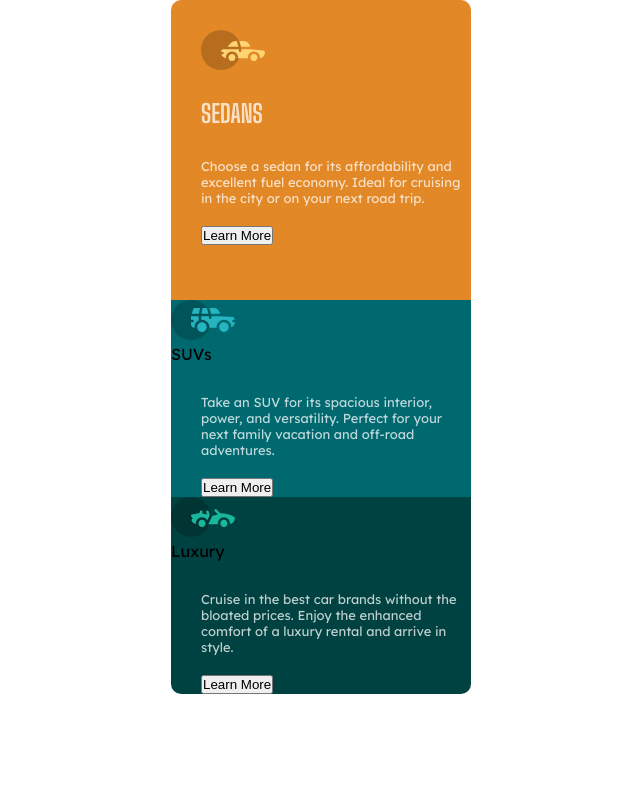
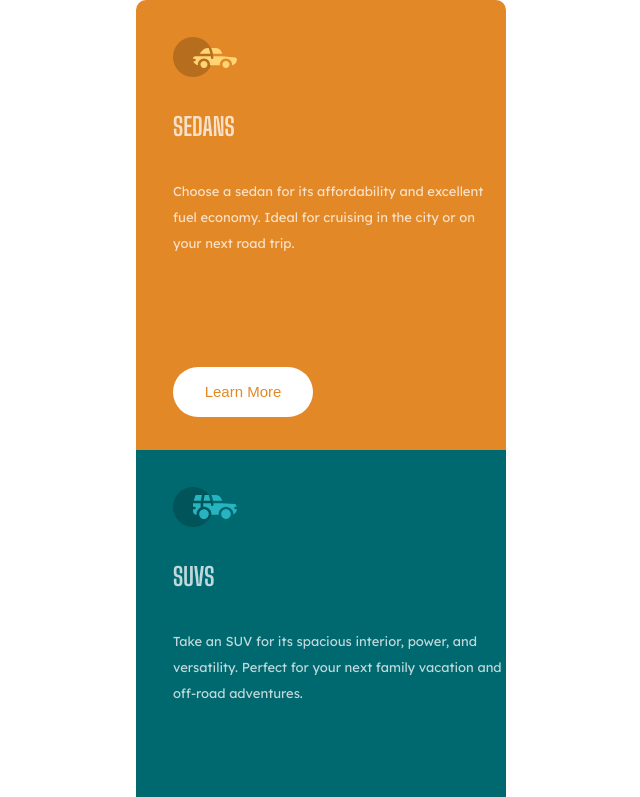
Before and after one commit to ifeibukun/column-previewe, a plain HTML site: page index.html in a window 1280 px wide. Shown: the top 797 px of the page, without its empty margins (319-959 px from the left). Drawn offline with Linux system fonts and the light colour scheme.

Commit message:
Add files via upload

```diff
--- a/index.html
+++ b/index.html
@@ -27,7 +27,7 @@
           or on your next road trip.</p>
       </div>
 
-        <button type="button">Learn More</button>
+        <button type="button" class="button-one">Learn More</button>
 
     </div>
 
@@ -37,14 +37,14 @@
         <div class="logo-two"><svg width="64" height="40" xmlns="http://www.w3.org/2000/svg"><g fill="none" fill-rule="evenodd"><circle fill="#000" opacity=".201" cx="20" cy="20" r="20"/><path d="M31.002 22.358c2.917 0 5.18 2.593 4.762 5.506a4.828 4.828 0 01-2.962 3.778 4.797 4.797 0 01-5.3-1.165c-1.188-1.26-1.235-2.613-1.263-2.613-.42-2.924 1.857-5.506 4.763-5.506zm22 0c3.457 0 5.798 3.567 4.41 6.744A4.816 4.816 0 0152.3 31.94a4.826 4.826 0 01-4.06-4.077c-.42-2.915 1.846-5.506 4.762-5.506zm-15.04-6.083v1.462a1.29 1.29 0 001.352 1.29c.693-.033 1.227-.631 1.227-1.326v-1.426h8.3l13.056.716a1.29 1.29 0 011.164.917c.27.895.446 1.477.563 1.87h-1.047c-.694 0-1.291.534-1.324 1.228a1.29 1.29 0 001.288 1.352h1.445c-.164 2.225-1.57 4.193-3.6 5.05.13-4.212-3.255-7.63-7.384-7.63-4.317 0-7.762 3.718-7.358 8.086h-7.285c.43-4.655-3.503-8.531-8.131-8.046v-3.543h7.734zm-10.312 0v4.308a7.4 7.4 0 00-4.006 7.274 3.874 3.874 0 01-3.642-3.864v-1.635h1.46a1.29 1.29 0 000-2.58h-1.461v-3.213l.003-.29h7.646zm14.986-8.196c2.65 0 5 1.592 5.984 4.055l.63 1.579a5.525 5.525 0 01-.065-.004l-.026-.002-.034-.002-.022-.002a4.178 4.178 0 00-.224-.006l-.098-.001h-.039l-.136-.001h-.052l-.326-.001H40.211L38.528 8.08zm-13.632 0l-1.122 5.616h-7.144l1.47-4.71a1.29 1.29 0 011.231-.906h5.565zm6.832 0l1.683 5.615h-7.007l1.121-5.615h4.203z" fill="#26B5C0" fill-rule="nonzero"/></g></svg></div>
       </div>
 
-      <p> SUVs</p>
+      <p class="suv"> SUVs</p>
 
       <div class="width">
         <p class="paragraphs">Take an SUV for its spacious interior, power, and versatility. Perfect for your next family vacation
           and off-road adventures.</p>
       </div>
 
-        <button type="button">Learn More</button>
+        <button type="button" class="button-two">Learn More</button>
 
     </div>
 
@@ -61,7 +61,7 @@
           rental and arrive in style.</p>
       </div>
 
-        <button type="button">Learn More</button>
+        <button type="button" class="button-three">Learn More</button>
     </div>
 
   </div>
--- a/style.css
+++ b/style.css
@@ -18,14 +18,14 @@ body{
     flex-direction: column;
     align-items: center;
     align-content: center;
-    height: 100vh;
-    width: 100vw;
+    /* height: 100vh;
+    width: 100vw; */
 }
-.img-container{
+.img-container, .img-container-two, .img-container-three{
     margin-left: 10%;
     margin-top: 10%;
 }
-.sedans, .luxur{
+.sedans, .suv, .luxury{
     text-transform: uppercase;
     color:  hsla(0, 0%, 100%, 0.75);
     margin-left: 10%;
@@ -38,24 +38,66 @@ body{
     margin-top: 10%;
     margin-left: 10%;
     font-size: small;
-    width: px;
+    line-height: 2;
 }
 .width{
-    width: 300px;
+    width: 370px;
 }
 .first-container{
     border-radius: 10px 10px 0px 0px;
     background-color:  hsl(31, 77%, 52%);
-    height: 300px;
+    height: 450px;
 }
 .second-container{
     background-color: hsl(184, 100%, 22%);
+    /* margin-top: 30px; */
+    height: 450px;
 }
 .third-container{
     background-color:hsl(179, 100%, 13%);
     border-radius: 0px 0px 10px 10px;
+    height: 450px;
 }
 button{
-    margin-top: 20px;
+    margin-top: 30px;
     margin-left: 10%;
+    border: none;
+    height: 50px;
+    width: 140px;
+    border-radius: 50px;
+    font-size: 15px;
+    text-align: center;
 }
+.attribution{
+    margin-top: 30%;
+}
+.button-one{
+    color:hsl(31, 77%, 52%) ;
+    background-color:  white;
+    margin-top: 30%;
+}
+.button-two{
+    color:hsl(184, 100%, 22%) ;
+    background-color: white;
+    margin-top: 30%;
+}
+.button-three{
+    background-color: white;
+    color:hsl(179, 100%, 13%) ;
+    margin-top: 30%;
+}
+.button-one:hover{
+    background-color:hsl(31, 77%, 52%) ;
+    border: white 3px solid;
+    color: white;
+}
+.button-two:hover{
+    background-color:hsl(184, 100%, 22%) ;
+    border: white 3px solid;
+    color: white;
+}
+.button-three:hover{
+    background-color:hsl(179, 100%, 13%);
+    border: white 3px solid;
+    color: white;
+}
```
